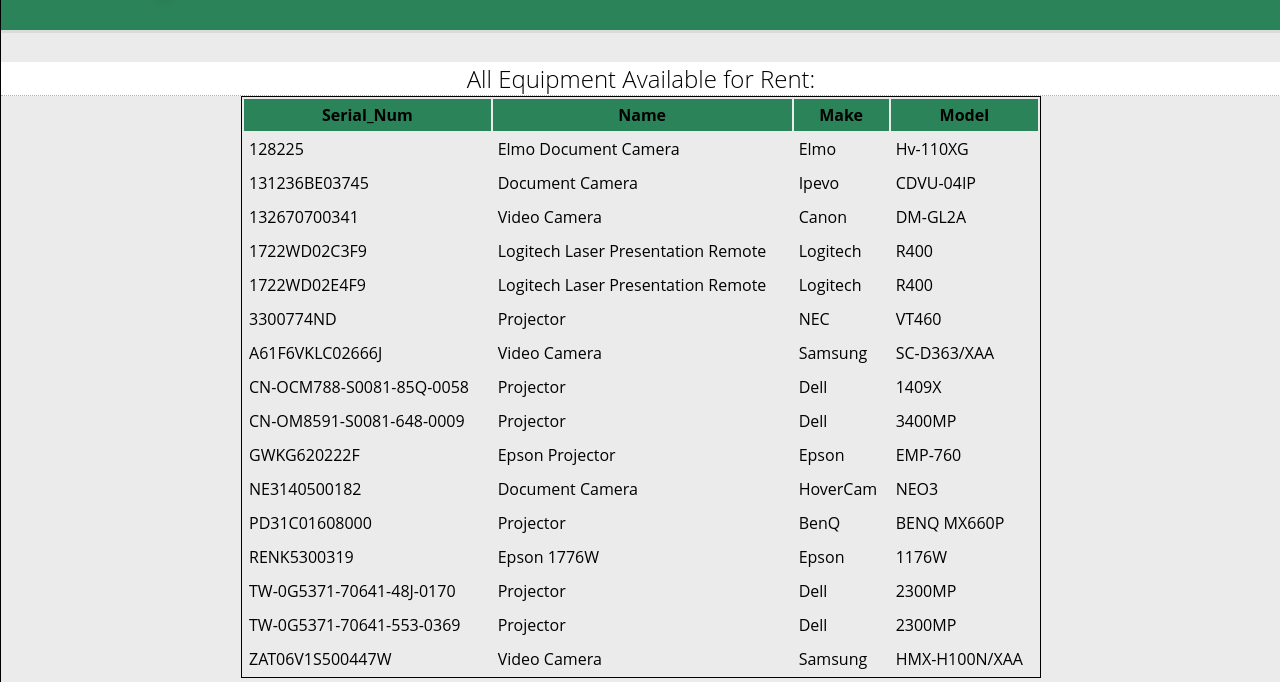
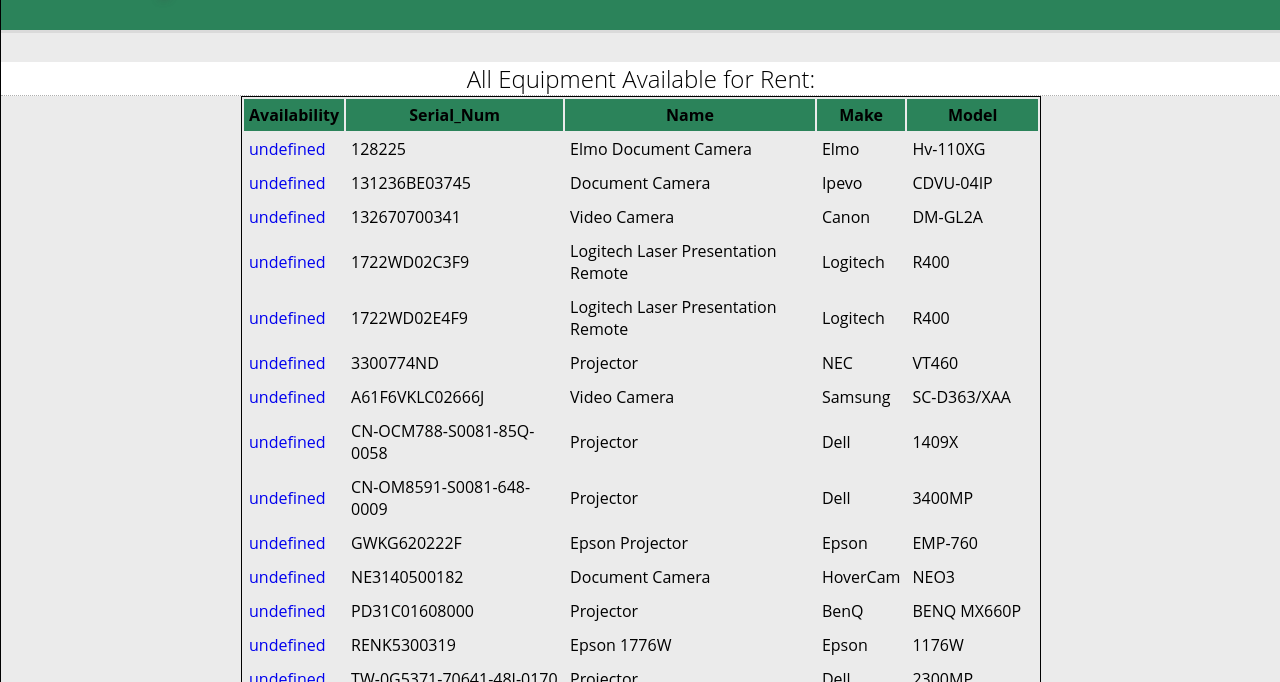
Before and after one commit to rvlad45/atu_website_repo, a website: page project/project/items.html in a window 1280 px wide. Shown: the part 118-800 px from the top of the page. Drawn offline with Linux system fonts and the light colour scheme.

Commit message:
quick one but not done

```diff
--- a/project/project/items.html
+++ b/project/project/items.html
@@ -21,10 +21,10 @@
                 <h1>Inventory</h1>
                 <main>
                     <h2>All Equipment Available for Rent:</h2>
-      <!-- Table format !!TESTING!! -->
 
         <table>
         <tr>
+            <th>Availability</td>
             <th>Serial_Num</td>
             <th>Name</td>
             <th>Make</td>
@@ -32,6 +32,7 @@
         </tr>
 
         <tr>
+            <td><a href="cart.html">undefined</a></td>
             <td>128225                                            </td>
             <td>Elmo Document Camera                              </td>
             <td>Elmo                                              </td>
@@ -39,6 +40,7 @@
         </tr>
 
         <tr>
+            <td><a href="cart.html">undefined</a></td>
             <td>131236BE03745                                     </td>
             <td>Document Camera                                   </td>
             <td>Ipevo                                             </td>
@@ -46,6 +48,7 @@
         </tr>
 
         <tr>
+            <td><a href="cart.html">undefined</a></td>
             <td>132670700341                                      </td>
             <td>Video Camera                                      </td>
             <td>Canon                                             </td>
@@ -53,6 +56,7 @@
         </tr>
 
         <tr>
+            <td><a href="cart.html">undefined</a></td>
             <td>1722WD02C3F9                                      </td>
             <td>Logitech Laser Presentation Remote                </td>
             <td>Logitech                                          </td>
@@ -60,6 +64,7 @@
         </tr>
 
         <tr>
+            <td><a href="cart.html">undefined</a></td>
             <td>1722WD02E4F9                                      </td>
             <td>Logitech Laser Presentation Remote                </td>
             <td>Logitech                                          </td>
@@ -67,6 +72,7 @@
         </tr>
 
         <tr>
+            <td><a href="cart.html">undefined</a></td>
             <td>3300774ND                                         </td>
             <td>Projector                                         </td>
             <td>NEC                                               </td>
@@ -74,6 +80,7 @@
         </tr>
 
         <tr>
+            <td><a href="cart.html">undefined</a></td>
             <td>A61F6VKLC02666J                                   </td>
             <td>Video Camera                                      </td>
             <td>Samsung                                           </td>
@@ -81,6 +88,7 @@
         </tr>
 
         <tr>
+            <td><a href="cart.html">undefined</a></td>
             <td>CN-OCM788-S0081-85Q-0058                          </td>
             <td>Projector                                         </td>
             <td>Dell                                              </td>
@@ -88,6 +96,7 @@
         </tr>
 
         <tr>
+            <td><a href="cart.html">undefined</a></td>
             <td>CN-OM8591-S0081-648-0009                          </td>
             <td>Projector                                         </td>
             <td>Dell                                              </td>
@@ -95,6 +104,7 @@
         </tr>
 
         <tr>
+            <td><a href="cart.html">undefined</a></td>
             <td>GWKG620222F                                       </td>
             <td>Epson Projector                                   </td>
             <td>Epson                                             </td>
@@ -102,6 +112,7 @@
         </tr>
 
         <tr>
+            <td><a href="cart.html">undefined</a></td>
             <td>NE3140500182                                      </td>
             <td>Document Camera                                   </td>
             <td>HoverCam                                          </td>
@@ -109,6 +120,7 @@
         </tr>
 
         <tr>
+            <td><a href="cart.html">undefined</a></td>
             <td>PD31C01608000                                     </td>
             <td>Projector                                         </td>
             <td>BenQ                                              </td>
@@ -116,6 +128,7 @@
         </tr>
 
         <tr>
+            <td><a href="cart.html">undefined</a></td>
             <td>RENK5300319                                       </td>
             <td>Epson 1776W                                       </td>
             <td>Epson                                             </td>
@@ -123,6 +136,7 @@
         </tr>
 
         <tr>
+            <td><a href="cart.html">undefined</a></td>
             <td>TW-0G5371-70641-48J-0170                          </td>
             <td>Projector                                         </td>
             <td>Dell                                              </td>
@@ -130,6 +144,7 @@
         </tr>
 
         <tr>
+            <td><a href="cart.html">undefined</a></td>
             <td>TW-0G5371-70641-553-0369                          </td>
             <td>Projector                                         </td>
             <td>Dell                                              </td>
@@ -137,6 +152,7 @@
         </tr>
 
         <tr>
+            <td><a href="cart.html">undefined</a></td>
             <td>ZAT06V1S500447W                                   </td>
             <td>Video Camera                                      </td>
             <td>Samsung                                           </td>
```
Also changed, not shown: project/project/data.json (deleted, +0 -1 lines), project/project/database.js (+47 -49 lines). Lines whose indentation alone changed are shown as unchanged.
